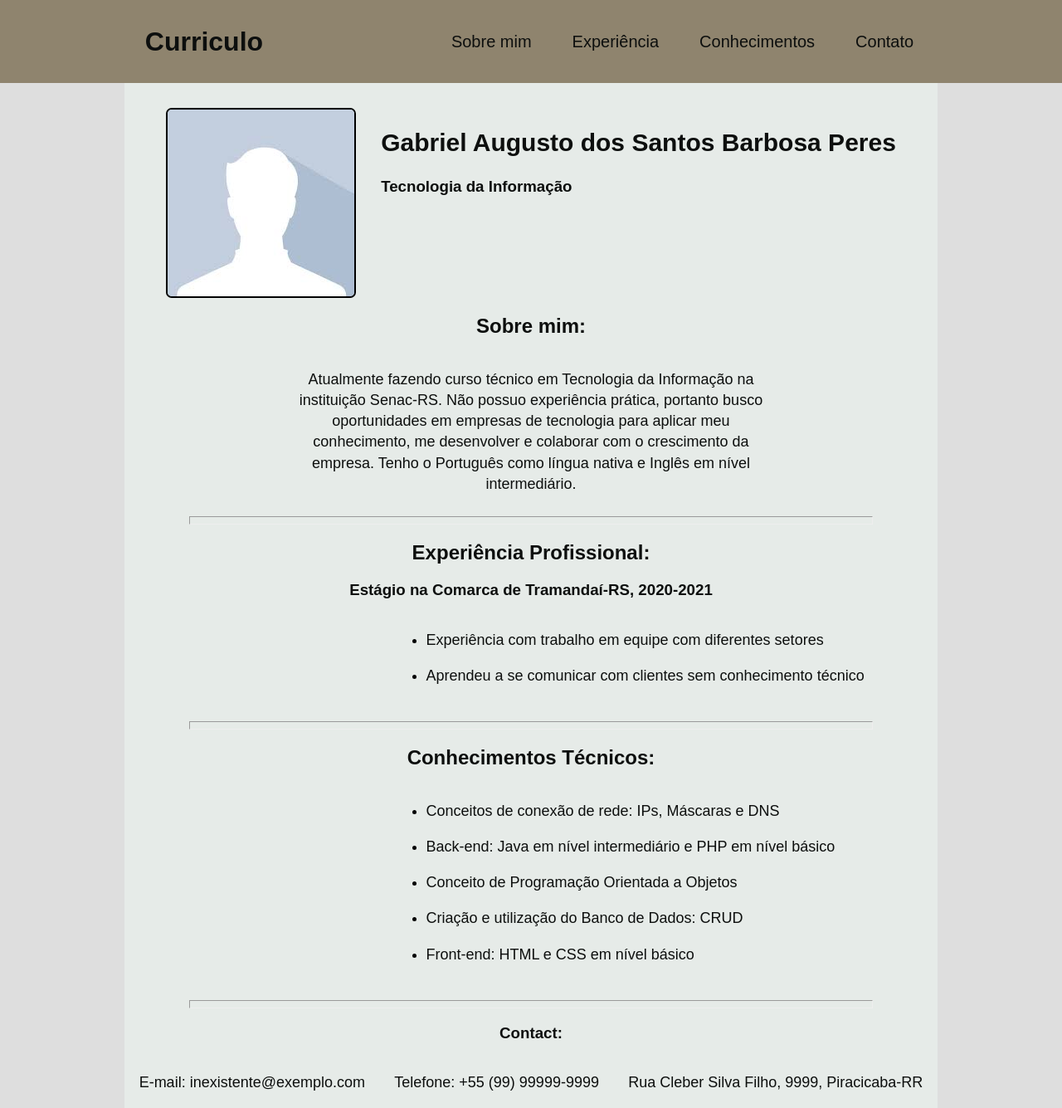
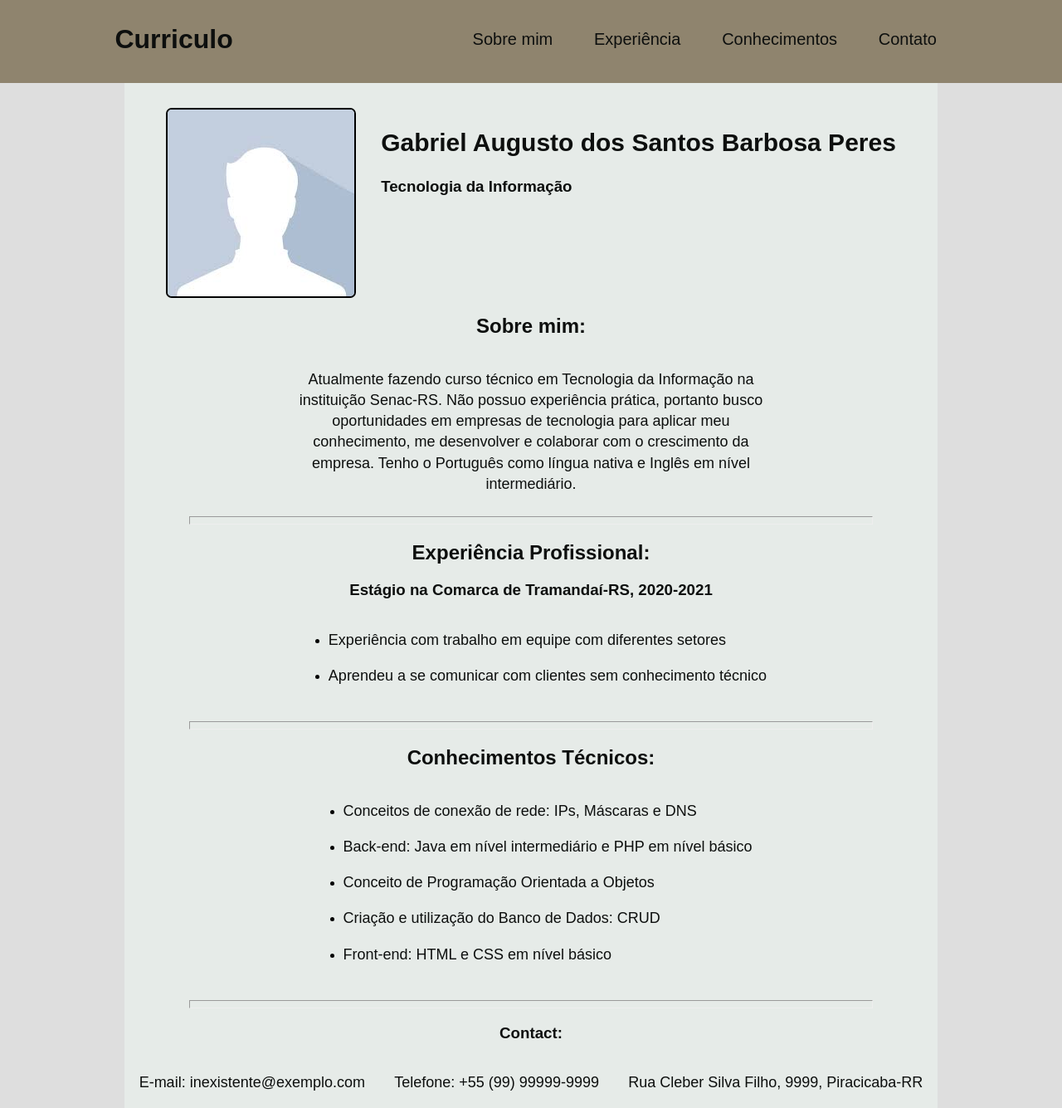
Before and after one commit to Hikaruya9/moduloD, a PHP site: page / in a window 1280 px wide. Shown: the whole page at 83% size. Run offline with PHP 8.4, Linux system fonts and the light colour scheme; some web fonts are replaced.

Commit message:
curriculo grid

```diff
--- a/Curriculo/style.css
+++ b/Curriculo/style.css
@@ -43,10 +43,10 @@ hr{
 }
 
 #header{
-    display: flex;
+    display: grid;
     height: 100px;
-    justify-content: space-evenly;
-    align-items: center;
+    grid-template-columns: auto 600px;
+    justify-content: space-around;
     background-color: var(--color-header);
 }
 
@@ -55,8 +55,10 @@ hr{
 }
 
 #menu{
-    display: flex;
+    display: grid;
     gap: 25px;
+    grid-template-columns: auto auto auto auto;
+    padding: 8px;
 }
 
 #menu li{
@@ -83,13 +85,12 @@ hr{
 }
 
 .menu-item{
-    display: flex;
-    align-items: end;
+    display: grid;
 }
 
 #knowledge div, #exp div{
-    display: flex;
-    margin-left: 33%;
+    display: grid;
+    justify-content: center;
 }
 
 #exp .list, #knowledge .list{
@@ -97,7 +98,8 @@ hr{
 }
 
 #name{
-    display: flex;
+    display: grid;
+    grid-template-columns: auto auto;
     justify-content: center;
     padding-top: 30px;
 }
@@ -134,6 +136,6 @@ hr{
 }
 
 #about-me div{
-    display: flex;
+    display: grid;
     justify-content: center;
 }
```
